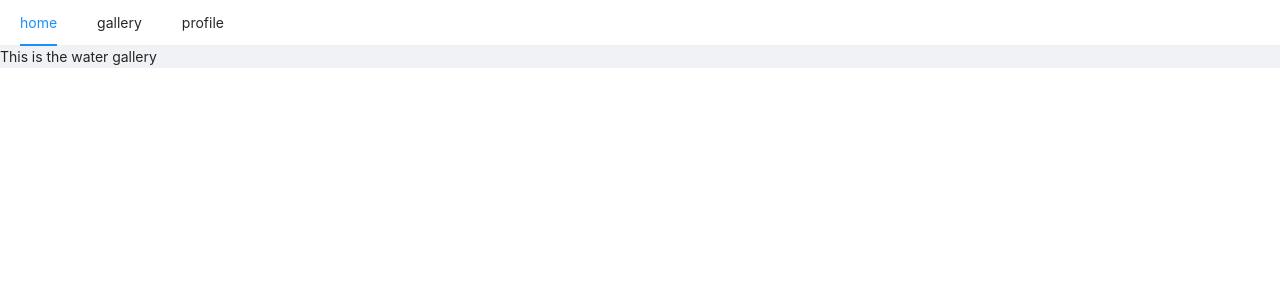
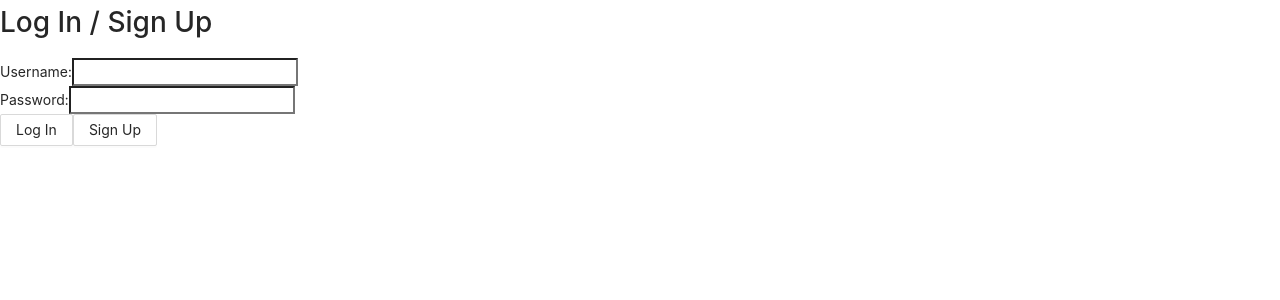
Before and after one commit to mattwalo32/H2HonestReviews, a React (Create React App) app in the folder frontend/: page /gallery in a window 1280 px wide. Shown: the top 300 px of the page. Built offline with nearby package versions, Linux system fonts and the light colour scheme.

Commit message:
Create login page

```diff
--- a/frontend/src/App.js
+++ b/frontend/src/App.js
@@ -5,8 +5,15 @@ import Home from "./Home";
 import Navigation from "./Navigation";
 import WaterGallery from "./WaterGallery";
 import Profile from "./Profile";
+import LoginPage from "./pages/LoginPage/LoginPage"
 
 function App() {
+    const [isUserAuthenticated, setUserAuthenticated] = useState(false);
+
+    function renderApp() {
+      if (!isUserAuthenticated)
+        return <LoginPage onAuthChange={setUserAuthenticated} />
+
       return (
       <Router>
         <Route
@@ -38,8 +45,9 @@ function App() {
         />
       </Router>
       );
+    }
 
-
+    return renderApp();
 }
 
 export default App;
--- /dev/null
+++ b/frontend/src/pages/LoginPage/LoginPage.js
@@ -0,0 +1,42 @@
+import { Button } from "antd";
+import React, {useState } from "react";
+
+function LoginPage({onAuthChange}) {
+    const [username, setUsername] = useState("");
+    const [password, setPassword] = useState("");
+
+    const onLogIn = () => {
+        // TODO: Send the request to the backend
+        // TODO: Set true if they are authenticated, false if not
+        onAuthChange(true)
+    }
+
+    const onSignUp = () => {
+        // TODO: Send the request to the backend
+        // TODO: Set true if successful sign up, false otherwise
+        onAuthChange(true)
+    }
+
+    return (
+        <div style={{display:"flex", flexDirection: "column", width: 300}}>
+            <h1>Log In / Sign Up</h1>
+            <form style={{display:"flex", flexDirection: "column"}}>
+                <label>
+                    Username:
+                    <input value={username} onChange={(e) => setUsername(e.target.value)} type="text" name="name" />
+                </label>
+                <label>
+                    Password:
+                    <input value={password} onChange={(e) => setPassword(e.target.value)} type="text" name="name" />
+                </label>
+
+                <div style={{display: "flex"}}>
+                <Button onClick={onLogIn}>Log In</Button>
+                <Button onClick={onSignUp}>Sign Up</Button>
+                </div>
+            </form>
+        </div>
+    )
+}
+
+export default LoginPage;
```
Also changed, not shown: 1 other file (tests, documents, lock files or other folders). Lines whose indentation alone changed are shown as unchanged.
